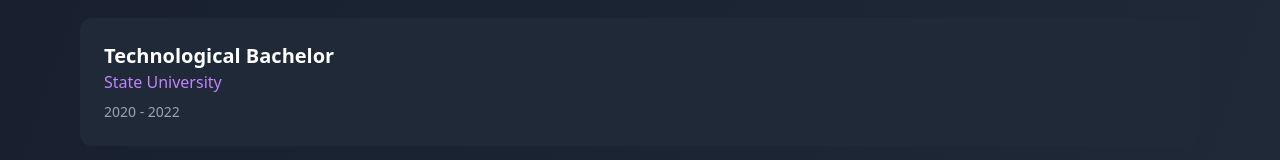
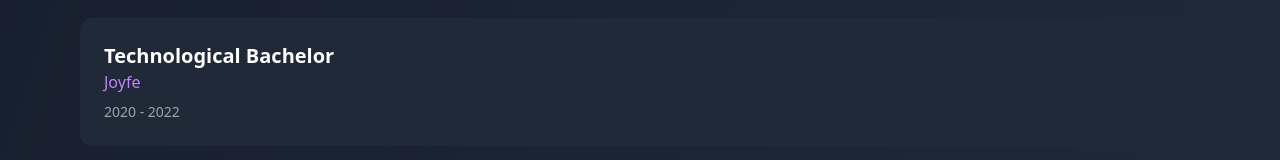
Before and after one commit to DiegoSan13/Portfolio, a React (Vite) app: page / in a window 1280 px wide. Shown: the part 3448-3608 px from the top of the page. Built offline with nearby package versions, Linux system fonts and the light colour scheme.

Commit message:
pequeño cambio

```diff
--- a/src/App.tsx
+++ b/src/App.tsx
@@ -150,7 +150,7 @@ function App() {
               },
               {
                 degree: 'Technological Bachelor',
-                school: 'State University',
+                school: 'Joyfe',
                 period: '2020 - 2022',
               },
             ].map((edu) => (
```
